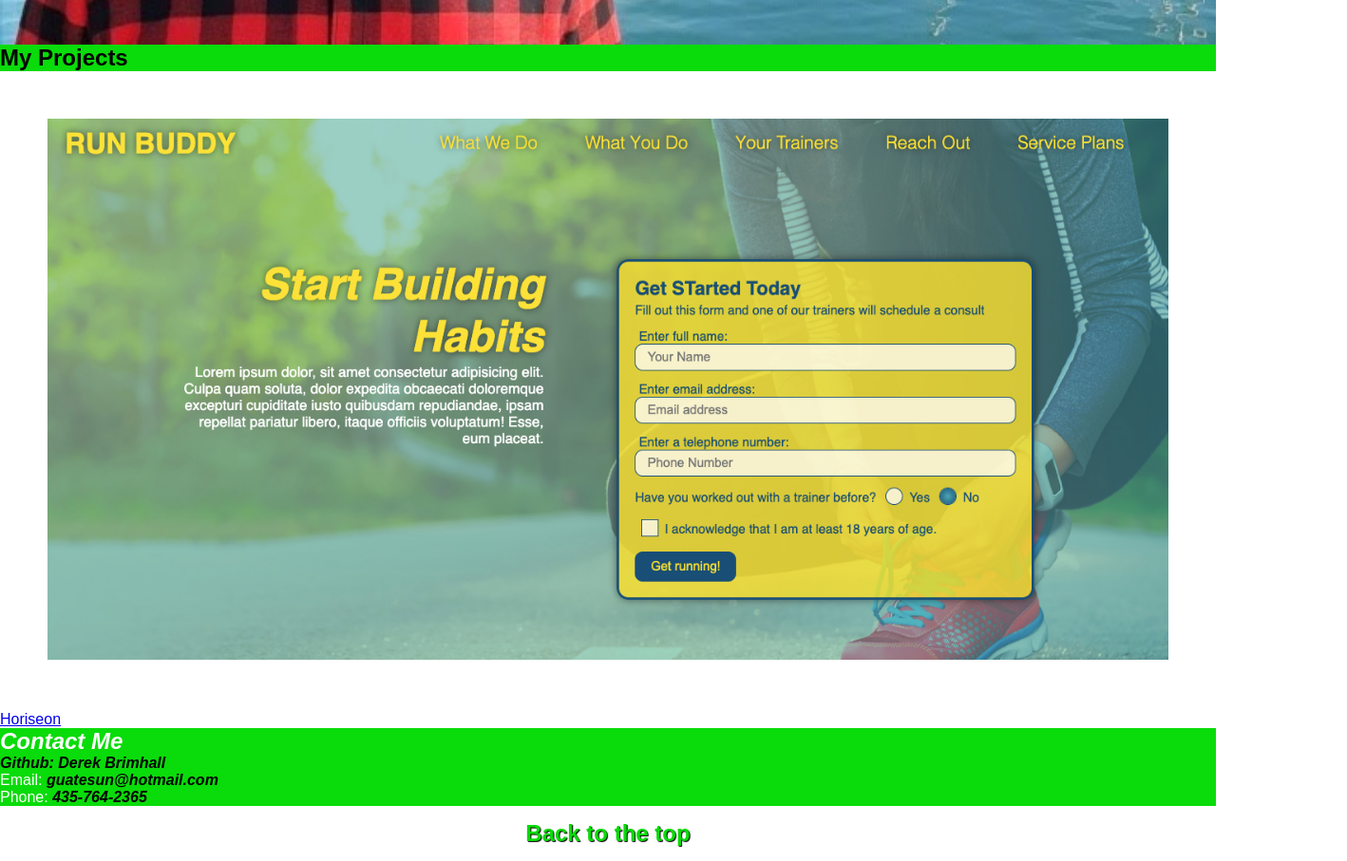
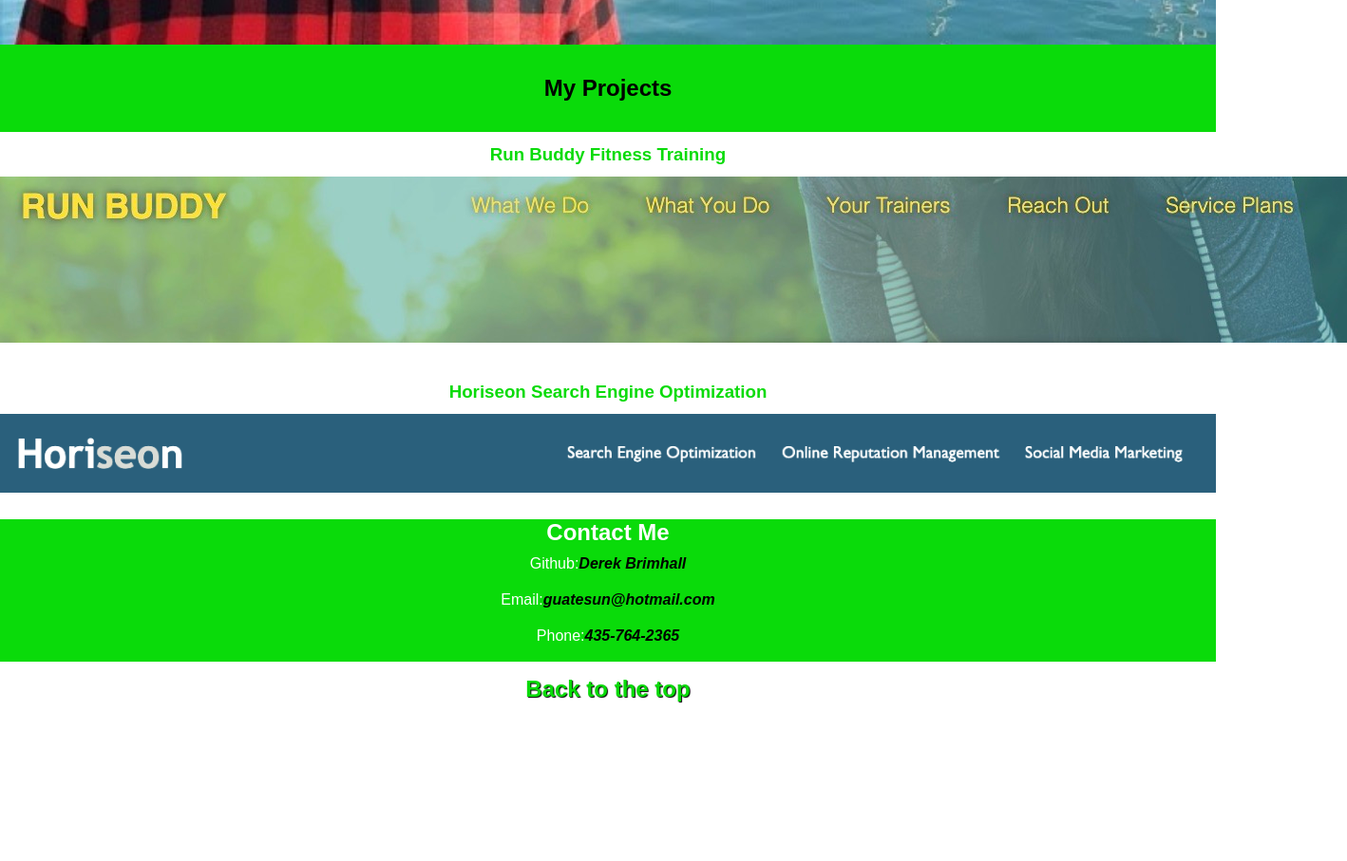
Before and after one commit to Billy4C/MyPortfolio, a plain HTML site: page index.html in a window 1280 px wide. Shown: the part 760-1667 px from the top of the page at 95% size, 1418 px wide, since content can reach past the window. After the commit the page ends 1515 px from the top, so only its background shows below. Drawn offline with Linux system fonts and the light colour scheme.

Commit message:
worked on contact info and added images

```diff
--- a/assets/style.css
+++ b/assets/style.css
@@ -19,10 +19,13 @@ header {
     flex-wrap: wrap;
     justify-content: space-between;
     background-color:var(--primary-color);
+    background-image: fixed;
+    background-position: 100%;
     padding: 35px 35px;
     position: sticky;
     position:-webkit-sticky;
     z-index: 9999;
+    top: 0;
 
 }
 
@@ -87,9 +90,63 @@ header nav ul li a:hover {
     color: var(--primary-color);
 }
 
+.projects {
+    display: flex;
+    flex-wrap: wrap;
+    background-size: cover;
+    height: 500px;
+    width: 100%;
+
+}
+.projects h2{
+    display: flex;
+    background-color: var(--primary-color);
+    background-size: cover;
+    width: 100%;
+    align-items: center;
+    justify-content: center;
+    padding: 20px 0;
+}
+
+.run-buddy img {
+    background-attachment: fixed;
+    flex-wrap: wrap;
+    object-fit: fill;
+}
+
+.projects {
+    background-attachment: scroll;
+    background-size: cover;
+    background-color: var(--tertiary-color);
+    flex-wrap: wrap;
+    width: 100%;
+    padding: 0;
+}
+ .projects h3 {
+    display: flex;
+    background-color: var(--tertiary-color);
+    background-size: cover;
+    width: 100%;
+    align-items: center;
+    justify-content: center;
+    color: var(--primary-color);
+}
+
+.project-name img {
+    background-attachment: scroll;
+    background-size: cover;
+    background-position: initial;
+    flex-wrap: wrap;
+    width: 100%;
+    margin:0;
+    padding: 0;
+}
+
 
 #contact-info {
     background-color: var(--primary-color);
+    padding: 0 20px;
+    height: 150px;
 }
 
 #contact-info a {
@@ -104,33 +161,17 @@ header nav ul li a:hover {
 }
 
 #contact-info h2, p {
+    display: flex;
     color: var(--tertiary-color);
+    justify-content: center;
 }
 
 #contact-info p {
     text-decoration: none;
     color: var(--tertiary-color);
+    padding: 10px;
+    text-align: left;
 }
-
-.projects h2{
-    background-color: var(--primary-color);
-}
-.projects img {
-    width: 100%;
-    background-size:cover;
-}
-
-.run-buddy {
-    display:flex;
-    padding: 50px;
-    background-attachment: scroll;
-    background-size: cover;
-    background-position: top;
-    flex-wrap: wrap;
-    width: 100%;
-
-}
-
 
 
 
@@ -152,3 +193,34 @@ footer h2 a{
     text-decoration: none;
 
 }
+/* Media queries for desktops and smaller */
+@media screen and (max-width: 980px) {
+    header {
+        position: relative;
+        padding-bottom: 0;
+        justify-content: center;
+    }
+    .run-buddy img {
+        position: relative;
+        justify-content: center;
+    }
+
+    .hero{
+        width: 100%;
+    }
+
+
+/* media queries for desktops and smaller */
+@media screen and (max-width: 768px) {
+    .project-name img {
+        flex: 0 32%;
+        margin-right: 0;
+        margin-top: 15px;
+        margin-bottom: 15px;    }
+
+}
+
+@media screen and (max-width: 575px) {
+    .hero {
+    }
+}
--- a/index.html
+++ b/index.html
@@ -7,7 +7,7 @@
     <link rel="stylesheet" href="./assets/style.css"/>
 </head>
 <body>
-    <header id="top">
+    <header>
         <h1>
             <a href="/"></a>Derek Brimhall</h1>
             <!-- nav bar unordered list element-->
@@ -26,9 +26,9 @@
         </nav>
     </header>
     <!-- Hero section-->
-    <section  class="hero">
-        <article>
-            <div id="about-me" class="hero-text">
+    <section class="hero">
+        <article id="about-me">
+            <div class="hero-text">
                 <h2>About Me</h2>
                 <p>
                     Lorem ipsum dolor sit amet consectetur adipisicing elit. Provident incidunt quibusdam possimus saepe doloribus repudiandae nam esse? Nesciunt corporis voluptatem impedit aut reprehenderit doloribus alias aspernatur. Delectus hic odit laudantium.
@@ -38,15 +38,23 @@
     </section>
 
     <!-- my projects section-->
-    <section id="my-projects" class="projects">
-        <h2>My Projects</h2>
-            <div class="run-buddy">
-                <a href="https://billy4c.github.io/run-buddy/">
-                    <img alt="Run Buddy landing page" src="assets/images/Screen Shot 2020-08-05 at 9.00.14 PM.png">
-            </div>
-            <div>
-                Horiseon
-            </div>
+    <section id="my-projects">
+        <div class="projects">
+            <h2>My Projects</h2>
+            <h3>Run Buddy Fitness Training</h3>
+                <div class="run-buddy">
+                    <a href="https://billy4c.github.io/run-buddy/">
+                        <img alt="Run Buddy landing page" src="./assets/images/Screen Shot 2020-08-05 at 9.00.14 PM.jpeg">
+                        </a>
+                </div>
+
+            <h3>Horiseon Search Engine Optimization</h3>
+                <div class="project-name">
+                    <a href="https://billy4c.github.io/Challenge1/">
+                        <img alt ="Horiseon nav bar" src="./assets/images/Screen Shot 2020-08-06 at 11.50.54 AM.png">
+                        </a>
+                </div>
+        </div>
     </section>
 
 <!-- contact info section-->
@@ -69,7 +77,7 @@
 
     <footer>
         <div>
-            <h2><a href="#top">Back to the top</a></h2>
+            <h2><a href="#about-me">Back to the top</a></h2>
         </div>
 
     </footer>
```
Also changed, not shown: assets/images/Screen Shot 2020-08-05 at 9.00.14 PM.jpeg (added), assets/images/Screen Shot 2020-08-06 at 11.50.54 AM.png (added).
